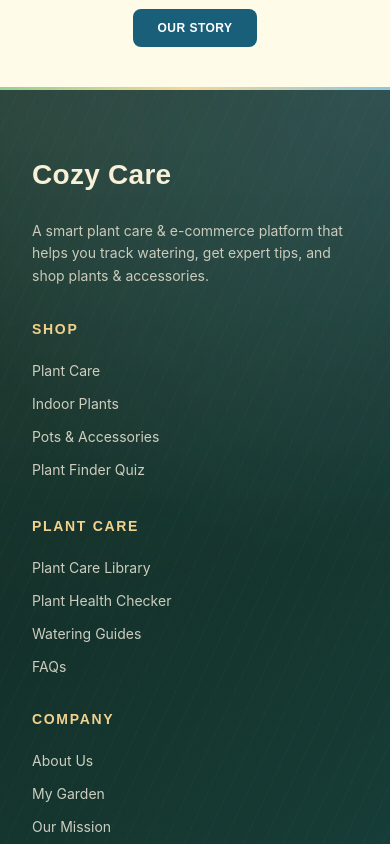
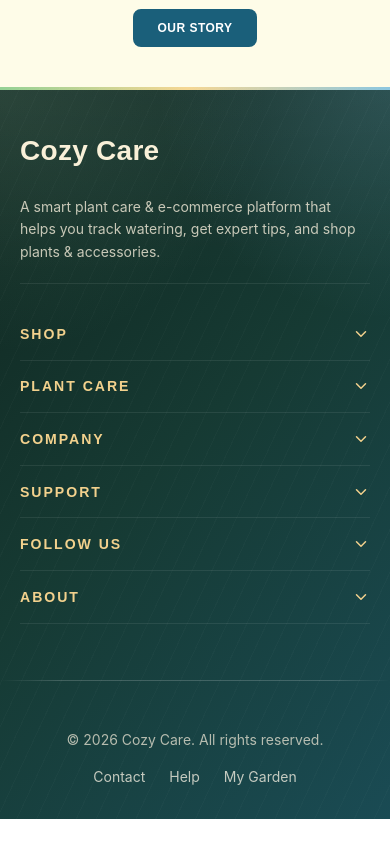
Before and after one commit to Baniya422/Nepal-Cozy-Care, a React (Vite) app in the folder Nepal-Cozy-Care-frontend/: page / in a window 390 px wide. Shown: the part 5400-6244 px from the top of the page. After the commit the page ends 6219 px from the top, so only its background shows below. Built offline with nearby package versions, Linux system fonts and the light colour scheme; no server answers.

Commit message:
feat: collapsible accordion with arrow toggles for mobile footer

```diff
--- a/Nepal-Cozy-Care-frontend/src/components/layout/Footer.tsx
+++ b/Nepal-Cozy-Care-frontend/src/components/layout/Footer.tsx
@@ -1,34 +1,91 @@
+import { useState } from "react";
 import { Link } from "react-router-dom";
-import { Facebook, Instagram, Youtube } from "lucide-react";
+import { Facebook, Instagram, Youtube, ChevronDown } from "lucide-react";
 import "./footer.css";
+
 export default function Footer() {
+  const [openSections, setOpenSections] = useState<Record<string, boolean>>({});
+
+  const toggleSection = (key: string) => {
+    setOpenSections((prev) => ({
+      ...prev,
+      [key]: !prev[key],
+    }));
+  };
+
   return (
     <footer className="footer">
       <div className="footer-top-line"></div>
       <div className="footer-inner">
-        {}
+        {/* Brand Column */}
         <div className="footer-brand-col">
           <div className="footer-brand">Cozy Care</div>
           <p className="footer-text">
             A smart plant care & e-commerce platform that helps you track watering, get expert tips, and shop plants & accessories.
           </p>
         </div>
-        {}
+
+        {/* Shop Column */}
         <div className="footer-col">
-          <div className="footer-col-title">SHOP</div>
+          <div className="footer-accordion-item">
+            <button
+              type="button"
+              className="footer-accordion-btn"
+              onClick={() => toggleSection("shop")}
+              aria-expanded={!!openSections["shop"]}
+            >
+              <span className="footer-col-title">SHOP</span>
+              <ChevronDown
+                size={18}
+                className={`footer-chevron ${openSections["shop"] ? "rotate" : ""}`}
+              />
+            </button>
+            <div className={`footer-accordion-content ${openSections["shop"] ? "open" : ""}`}>
               <Link to="/care-tips" className="footer-link">Plant Care</Link>
               <Link to="/plants" className="footer-link">Indoor Plants</Link>
               <Link to="/pots" className="footer-link">Pots & Accessories</Link>
               <Link to="/plant-finder" className="footer-link">Plant Finder Quiz</Link>
-          <div className="footer-col-title" style={{marginTop: '1.5rem'}}>PLANT CARE</div>
+            </div>
+          </div>
+
+          <div className="footer-accordion-item footer-col-title-spacing">
+            <button
+              type="button"
+              className="footer-accordion-btn"
+              onClick={() => toggleSection("plant-care")}
+              aria-expanded={!!openSections["plant-care"]}
+            >
+              <span className="footer-col-title">PLANT CARE</span>
+              <ChevronDown
+                size={18}
+                className={`footer-chevron ${openSections["plant-care"] ? "rotate" : ""}`}
+              />
+            </button>
+            <div className={`footer-accordion-content ${openSections["plant-care"] ? "open" : ""}`}>
               <Link to="/care-tips" className="footer-link">Plant Care Library</Link>
               <Link to="/plant-health-checker" className="footer-link">Plant Health Checker</Link>
               <Link to="/care-tips?category=watering" className="footer-link">Watering Guides</Link>
               <Link to="/help-center" className="footer-link">FAQs</Link>
             </div>
-        {}
+          </div>
+        </div>
+
+        {/* Company Column */}
         <div className="footer-col">
-          <div className="footer-col-title">COMPANY</div>
+          <div className="footer-accordion-item">
+            <button
+              type="button"
+              className="footer-accordion-btn"
+              onClick={() => toggleSection("company")}
+              aria-expanded={!!openSections["company"]}
+            >
+              <span className="footer-col-title">COMPANY</span>
+              <ChevronDown
+                size={18}
+                className={`footer-chevron ${openSections["company"] ? "rotate" : ""}`}
+              />
+            </button>
+            <div className={`footer-accordion-content ${openSections["company"] ? "open" : ""}`}>
               <Link to="/about" className="footer-link">About Us</Link>
               <Link to="/my-garden" className="footer-link">My Garden</Link>
               <Link to="/mission" className="footer-link">Our Mission</Link>
@@ -36,9 +93,25 @@ export default function Footer() {
               <Link to="/shipping" className="footer-link">Delivery Info</Link>
               <Link to="/blogs" className="footer-link">Blogs</Link>
             </div>
-        {}
+          </div>
+        </div>
+
+        {/* Support Column */}
         <div className="footer-col">
-          <div className="footer-col-title">SUPPORT</div>
+          <div className="footer-accordion-item">
+            <button
+              type="button"
+              className="footer-accordion-btn"
+              onClick={() => toggleSection("support")}
+              aria-expanded={!!openSections["support"]}
+            >
+              <span className="footer-col-title">SUPPORT</span>
+              <ChevronDown
+                size={18}
+                className={`footer-chevron ${openSections["support"] ? "rotate" : ""}`}
+              />
+            </button>
+            <div className={`footer-accordion-content ${openSections["support"] ? "open" : ""}`}>
               <Link to="/account" className="footer-link">My Account</Link>
               <Link to="/track-order" className="footer-link">Track Order</Link>
               <Link to="/shipping" className="footer-link">Shipping & Delivery</Link>
@@ -46,9 +119,25 @@ export default function Footer() {
               <Link to="/care-tips" className="footer-link">Care Tips</Link>
               <Link to="/help-center" className="footer-link">Help Center</Link>
             </div>
-        {}
+          </div>
+        </div>
+
+        {/* Follow Us Column */}
         <div className="footer-col">
-          <div className="footer-col-title">FOLLOW US</div>
+          <div className="footer-accordion-item">
+            <button
+              type="button"
+              className="footer-accordion-btn"
+              onClick={() => toggleSection("follow-us")}
+              aria-expanded={!!openSections["follow-us"]}
+            >
+              <span className="footer-col-title">FOLLOW US</span>
+              <ChevronDown
+                size={18}
+                className={`footer-chevron ${openSections["follow-us"] ? "rotate" : ""}`}
+              />
+            </button>
+            <div className={`footer-accordion-content ${openSections["follow-us"] ? "open" : ""}`}>
               <div className="footer-social-links">
                 <Link to="https://facebook.com" className="footer-social-link" target="_blank" rel="noopener noreferrer">
                   <Facebook size={18} />
@@ -67,9 +156,27 @@ export default function Footer() {
                   <span>Tik Tok</span>
                 </Link>
               </div>
-          <div className="footer-col-title footer-col-title-spacing">ABOUT</div>
+            </div>
+          </div>
+
+          <div className="footer-accordion-item footer-col-title-spacing">
+            <button
+              type="button"
+              className="footer-accordion-btn"
+              onClick={() => toggleSection("about-extra")}
+              aria-expanded={!!openSections["about-extra"]}
+            >
+              <span className="footer-col-title">ABOUT</span>
+              <ChevronDown
+                size={18}
+                className={`footer-chevron ${openSections["about-extra"] ? "rotate" : ""}`}
+              />
+            </button>
+            <div className={`footer-accordion-content ${openSections["about-extra"] ? "open" : ""}`}>
               <Link to="/about" className="footer-link">About Cozy Care</Link>
               <Link to="/mission" className="footer-link">Our Mission</Link>
+            </div>
+          </div>
         </div>
       </div>
       {}
--- a/Nepal-Cozy-Care-frontend/src/components/layout/footer.css
+++ b/Nepal-Cozy-Care-frontend/src/components/layout/footer.css
@@ -80,6 +80,28 @@
 }
 .footer-col-title-spacing {
   margin-top: 1.5rem;
+}
+.footer-accordion-item {
+  display: flex;
+  flex-direction: column;
+}
+.footer-accordion-btn {
+  background: none;
+  border: none;
+  padding: 0;
+  margin: 0;
+  text-align: left;
+  display: block;
+  cursor: default;
+  pointer-events: none;
+}
+.footer-chevron {
+  display: none;
+}
+.footer-accordion-content {
+  display: flex;
+  flex-direction: column;
+  gap: 0.75rem;
 }
 .footer-link {
   color: rgba(245, 239, 225, 0.82);
@@ -193,11 +215,77 @@
 @media (max-width: 768px) {
   .footer-inner {
     grid-template-columns: 1fr;
-    gap: 2rem;
+    gap: 0;
+    padding: 2.5rem 1.25rem 1.5rem;
+  }
+  .footer-brand-col {
+    margin-bottom: 1.5rem;
+    padding-bottom: 1.25rem;
+    border-bottom: 1px solid rgba(255, 255, 255, 0.08);
+  }
+  .footer-col {
+    gap: 0;
+  }
+  .footer-accordion-item {
+    border-bottom: 1px solid rgba(255, 255, 255, 0.08);
+  }
+  .footer-col-title-spacing {
+    margin-top: 0;
+  }
+  .footer-accordion-btn {
+    display: flex;
+    justify-content: space-between;
+    align-items: center;
+    width: 100%;
+    padding: 1.05rem 0;
+    cursor: pointer;
+    pointer-events: auto;
+    background: transparent;
+    border: none;
+    outline: none;
+    -webkit-tap-highlight-color: transparent;
+  }
+  .footer-col-title {
+    margin-bottom: 0;
+    font-size: 0.88rem;
+    color: #f2d18d;
+    letter-spacing: 0.14em;
+  }
+  .footer-chevron {
+    display: block;
+    color: #f2d18d;
+    transition: transform 0.25s cubic-bezier(0.4, 0, 0.2, 1);
+    flex-shrink: 0;
+  }
+  .footer-chevron.rotate {
+    transform: rotate(180deg);
+  }
+  .footer-accordion-content {
+    display: none;
+    padding: 0.25rem 0 1.2rem 0.5rem;
+    gap: 0.85rem;
+  }
+  .footer-accordion-content.open {
+    display: flex;
+    animation: footerSlideDown 0.25s cubic-bezier(0.4, 0, 0.2, 1);
+  }
+  @keyframes footerSlideDown {
+    from {
+      opacity: 0;
+      transform: translateY(-6px);
+    }
+    to {
+      opacity: 1;
+      transform: translateY(0);
+    }
+  }
+  .footer-social-links {
+    padding-top: 0.25rem;
   }
   .footer-bottom {
     flex-direction: column;
     gap: 1rem;
     text-align: center;
+    padding: 1.5rem 1.25rem 2rem;
   }
 }
```
Lines whose indentation alone changed are shown as unchanged.
